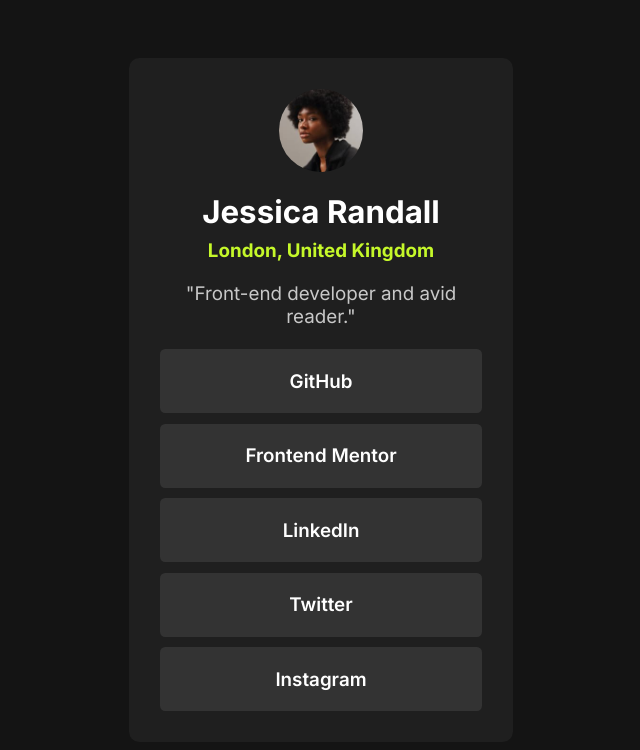
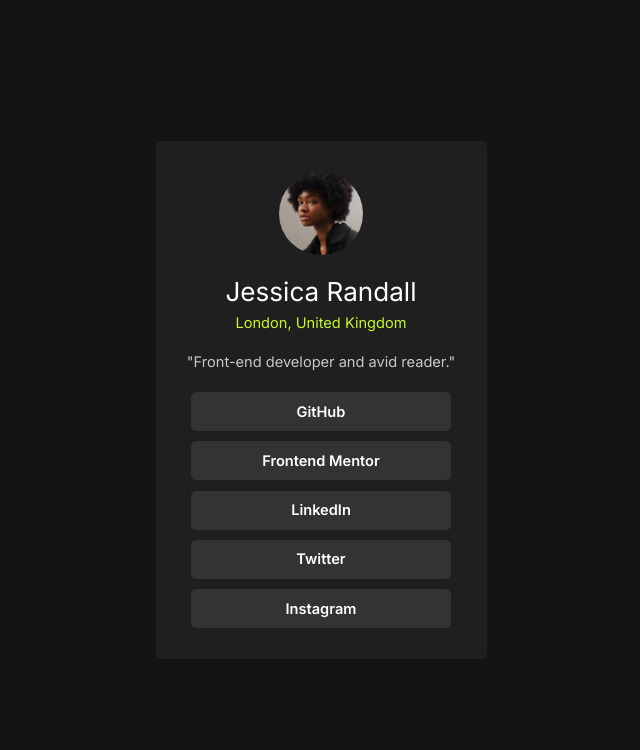
Before and after one commit to fakhrddinelargou/social-links-profile, a plain HTML site: page index.html in a window 1280 px wide. Shown: the whole page, without its empty margins (319-959 px from the left). Drawn offline with Linux system fonts and the light colour scheme.

Commit message:
correcting some errors in the code

```diff
--- a/css-style/main.css
+++ b/css-style/main.css
@@ -25,5 +25,6 @@
     display: flex;
     align-items: center;
     justify-content: center;
-    font-size: 1.8rem;
+    font-size: 1.4rem;
+
 }
--- a/css-style/style.css
+++ b/css-style/style.css
@@ -3,10 +3,9 @@
     display: flex;
     flex-direction: column;
     align-items: center;
-    width: 30%;
     padding: 3rem;
     text-align: center;
-    border-radius: 1rem;
+    border-radius: .5rem;
 }
 
 img {
@@ -18,12 +17,11 @@
 .name {
     color: var(--color-white);
     margin-bottom: .7rem;
-    font-size: 3rem;
+    font-size: 2.5rem;
 }
 
 .location {
     color: var(--color-green);
-    font-size: 1.8rem;
 }
 
 .paragraph {
@@ -32,53 +30,33 @@
 }
 
 .links {
-    width: 100%;
+
     display: flex;
     flex-direction: column;
     align-items: center;
-    gap: 01rem;
-}
-
-.links div {
-    overflow: hidden;
-    background-color: var(--color-grey-700);
-    width: 100%;
-    height: 8vh;
-    display: flex;
-    align-items: center;
-    justify-content: center;
-    border-radius: .5rem;
+    gap: 1rem;
 
 }
 
-.links div a {
+
+
+
+.links a {
+    background-color: var(--color-grey-700);
     color: white;
     text-decoration: none;
-    font-size: 1.8rem;
     font-weight: 600;
-    width: 100%;
-    height: 8vh;
+    width: 25rem;
+   padding: 1rem ;
+border-radius: .5rem;
     transition: .4s;
     display: flex;
     justify-content: center;
     align-items: center;
 }
 
-.links div a:hover {
+.links a:hover {
     background-color: var(--color-green);
 
     color: var(--color-grey-800);
 }
-
-@media screen and (max-width:450px) {
-    .card {
-        width: 90%;
-    }
-
-    .paragraph {
-        font-size: 1.5rem;
-    }
-.links div{
-    height: 7vh;
-}
-}
--- a/index.html
+++ b/index.html
@@ -17,16 +17,16 @@
 
 <section class="card">
 <img src="/assets/images/avatar-jessica.jpeg" alt="avatar-jessica">
-<h1 class="name">  Jessica Randall</h1>
-<h4 class="location">  London, United Kingdom</h4>
+<span class="name"> Jessica Randall</span>
+<div class="location">  London, United Kingdom</div>
 <p class="paragraph"> "Front-end developer and avid reader."</p>
-<nav class="links">
-  <div><a href="https://github.com/fakhreddinelargou"  target="_blank">GitHub</a></div>
-  <div><a href="https://www.frontendmentor.io/profile/fakhreddinelargou" target="_blank">Frontend Mentor</a></div>
-  <div><a href="https://www.linkedin.com/in/fakhreddine-largou-05b7a3340/" target="_blank">LinkedIn</a></div>
-  <div><a href="https://x.com/LFakhrddin" target="_blank">Twitter</a></div>
-  <div><a href="https://www.instagram.com/fakhreddine_largou/" target="_blank">Instagram</a></div>
-</nav>
+<div class="links">
+  <a href="https://github.com/fakhreddinelargou"  target="_blank">GitHub</a>
+  <a href="https://www.frontendmentor.io/profile/fakhreddinelargou" target="_blank">Frontend Mentor</a>
+  <a href="https://www.linkedin.com/in/fakhreddine-largou-05b7a3340/" target="_blank">LinkedIn</a>
+  <a href="https://x.com/LFakhrddin" target="_blank">Twitter</a>
+  <a href="https://www.instagram.com/fakhreddine_largou/" target="_blank">Instagram</a>
+</div>
 </section>
 
 </body>
```
